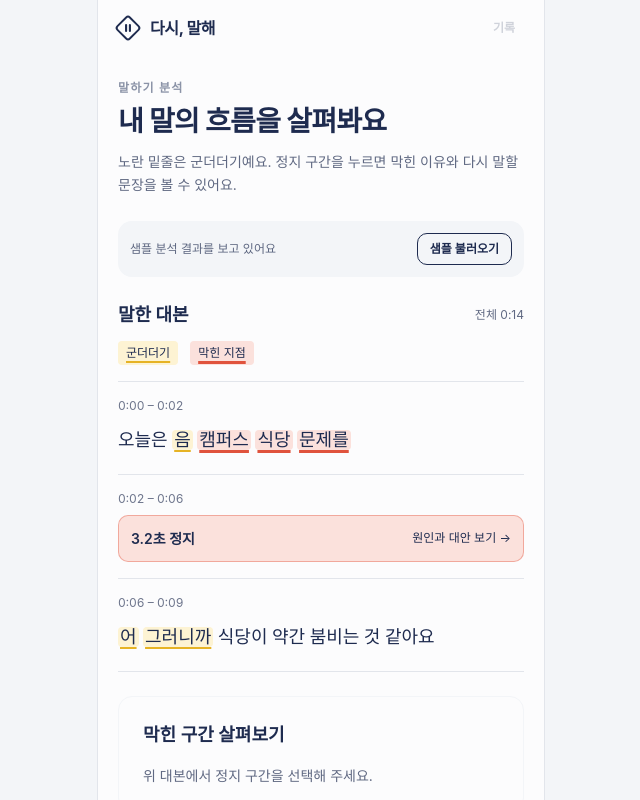
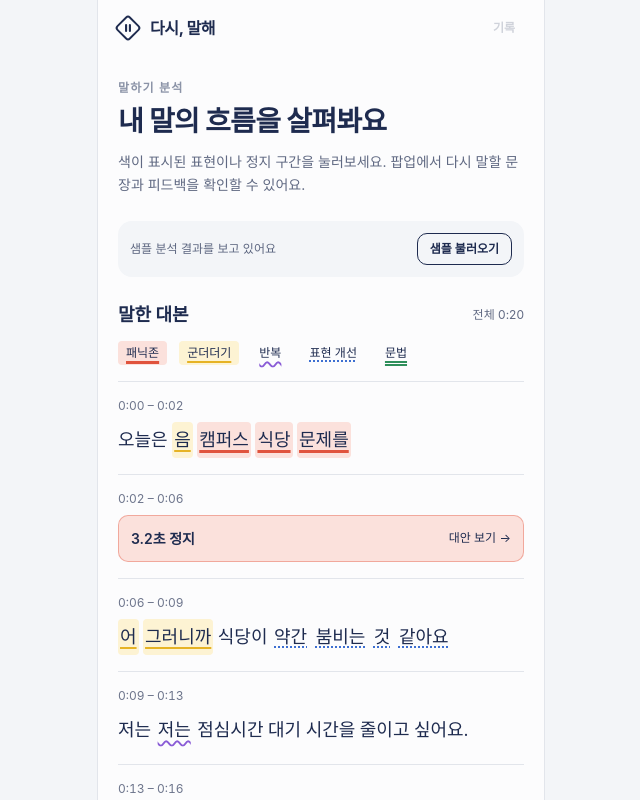
Before and after one commit to scarypants/say-it-again, a React (Vite) app in the folder frontend/: page /script in a window 1280 px wide. Both pictures are taken after a click on the button "샘플 불러오기". Shown: the top 800 px of the page, without its empty margins (319-959 px from the left). Built offline with nearby package versions, Linux system fonts and the light colour scheme; a web font is replaced by a local one.

Commit message:
feat(script): add five-category feedback modal (#14)

```diff
--- a/frontend/src/mocks/analyze.sample.json
+++ b/frontend/src/mocks/analyze.sample.json
@@ -1,23 +1,62 @@
 {
-  "duration": 14.2,
+  "duration": 20,
   "lines": [
     { "start": 0.3, "end": 2.9, "words": ["오늘은", "음", "캠퍼스", "식당", "문제를"] },
     { "start": 2.9, "end": 6.1, "words": [], "pause": true },
-    { "start": 6.1, "end": 9.4, "words": ["어", "그러니까", "식당이", "약간", "붐비는", "것", "같아요"] }
+    {
+      "start": 6.1,
+      "end": 9.4,
+      "words": ["어", "그러니까", "식당이", "약간", "붐비는", "것", "같아요"]
+    },
+    {
+      "start": 9.4,
+      "end": 13.2,
+      "words": ["저는", "저는", "점심시간", "대기", "시간을", "줄이고", "싶어요."]
+    },
+    {
+      "start": 13.2,
+      "end": 16.5,
+      "words": ["학생들이", "식당을", "이용할", "수", "있도록", "할려고", "합니다."]
+    },
+    {
+      "start": 16.5,
+      "end": 20,
+      "words": ["예약", "시스템을", "도입하면", "더", "편하게", "이용할", "수", "있습니다."]
+    }
   ],
   "fillers": { "0": [1], "2": [0, 1] },
-  "repeats": {},
+  "repeats": { "3": [1] },
   "panic": {
-    "1": { "reason": "주제를 꺼낸 직후 근거로 넘어가는 연결 문장이 준비되지 않았습니다.", "altScript": "오늘은 캠퍼스 식당 문제를 이야기하려 합니다. 점심시간 대기 시간이 평균 20분입니다." }
+    "1": {
+      "reason": "",
+      "altScript": "오늘은 캠퍼스 식당 문제를 이야기하려 합니다. 점심시간 대기 시간이 평균 20분입니다."
+    }
   },
   "highlight": {
-    "2": [[3, 6, "모호한 표현", "식당이 붐빕니다", "vague"]]
+    "2": [
+      [
+        3,
+        6,
+        "모호한 추측 표현 대신 관찰한 상황을 구체적으로 말해보세요.",
+        "점심시간에는 식당이 붐빕니다",
+        "vague"
+      ]
+    ],
+    "4": [[5, 5, "'하다'에는 '-려고'를 붙여 '하려고'라고 말해요.", "하려고", "grammar"]]
   },
-  "stats": { "wpm": 92, "fillerCount": 3, "panicCount": 1, "panicTotalSec": 3.2, "score": 71 },
-  "fillerTop": [{ "word": "음", "count": 1 }, { "word": "어", "count": 1 }, { "word": "그러니까", "count": 1 }],
+  "stats": { "wpm": 102, "fillerCount": 3, "panicCount": 1, "panicTotalSec": 3.2, "score": 71 },
+  "fillerTop": [
+    { "word": "음", "count": 1 },
+    { "word": "어", "count": 1 },
+    { "word": "그러니까", "count": 1 }
+  ],
   "summary": {
     "headline": "내용은 명확하지만 도입 직후 연결이 끊깁니다.",
-    "topPriorities": ["주제 → 근거 연결 문장 준비", "'어/그러니까' 줄이기", "'~것 같아요' 대신 단정형"],
+    "topPriorities": [
+      "주제 → 근거 연결 문장 준비",
+      "군더더기와 반복 표현 줄이기",
+      "모호한 표현과 '할려고'를 고쳐 말하기"
+    ],
     "modeComment": "강의 발표는 첫 30초 구조가 중요합니다."
   }
 }
--- /dev/null
+++ b/frontend/src/pages/script/components/FeedbackModal.tsx
@@ -0,0 +1,86 @@
+import { useEffect, useRef } from "react";
+import { categories, type Feedback } from "../feedback";
+
+export default function FeedbackModal({
+  feedback,
+  time,
+  onClose,
+}: {
+  feedback: Feedback[];
+  time: string;
+  onClose: () => void;
+}) {
+  const dialog = useRef<HTMLDialogElement>(null);
+  const open = feedback.length > 0;
+  useEffect(() => {
+    const element = dialog.current;
+    if (open && !element?.open) element?.showModal();
+    else if (!open && element?.open) element.close();
+    return () => {
+      element?.close();
+    };
+  }, [open]);
+
+  return (
+    <dialog
+      ref={dialog}
+      id="script-feedback"
+      className="modal"
+      aria-labelledby="feedback-title"
+      onCancel={(event) => {
+        event.preventDefault();
+        onClose();
+      }}
+    >
+      <div className="modal-box max-h-[calc(100svh-2rem)] w-[calc(100%-2rem)] max-w-md overflow-y-auto p-5">
+        <button
+          type="button"
+          className="btn btn-sm btn-circle btn-ghost absolute top-3 right-3"
+          aria-label="피드백 닫기"
+          onClick={onClose}
+          autoFocus
+        >
+          <span aria-hidden="true" className="text-xl">
+            ×
+          </span>
+        </button>
+        <h2 id="feedback-title" className="pr-10 text-lg font-bold">
+          선택한 구간의 피드백
+        </h2>
+        <p className="mt-2 text-xs tabular-nums text-base-content/65">{time}</p>
+        <div className="mt-5 flex flex-col gap-5">
+          {feedback.map((item, index) => (
+            <section key={index} className={index ? "border-t border-base-300 pt-5" : ""}>
+              <h3
+                className={`inline rounded px-2 py-1 text-sm font-semibold underline underline-offset-4 ${categories[item.category].style}`}
+              >
+                {categories[item.category].label}
+              </h3>
+              <h4 className="mt-4 text-xs font-semibold text-base-content/70">말한 표현</h4>
+              <p className="mt-1 font-script text-lg leading-relaxed wrap-anywhere">
+                {item.original}
+              </p>
+              <div className="mt-4 rounded-box bg-base-200 p-4">
+                <h4 className="text-sm font-semibold">이렇게 다시 말해보세요</h4>
+                <p className="mt-2 font-script text-lg leading-relaxed whitespace-pre-wrap wrap-anywhere">
+                  {item.improved || "개선된 표현이 아직 준비되지 않았어요."}
+                </p>
+              </div>
+              {item.category !== "panic" && item.reason && (
+                <div className="mt-4">
+                  <h4 className="text-sm font-semibold">개선 이유</h4>
+                  <p className="mt-2 text-sm leading-relaxed wrap-anywhere">{item.reason}</p>
+                </div>
+              )}
+            </section>
+          ))}
+        </div>
+      </div>
+      <div className="modal-backdrop">
+        <button type="button" onClick={onClose} aria-label="팝업 배경을 눌러 닫기">
+          닫기
+        </button>
+      </div>
+    </dialog>
+  );
+}
--- /dev/null
+++ b/frontend/src/pages/script/feedback.ts
@@ -0,0 +1,82 @@
+import type { AnalyzeResponse } from "../../types/api";
+
+export const categories = {
+  panic: { label: "패닉존", style: "bg-hl-panic-soft decoration-hl-panic decoration-[3px]" },
+  filler: { label: "군더더기", style: "bg-hl-filler-soft decoration-hl-filler decoration-2" },
+  repeat: { label: "반복", style: "decoration-hl-repeat decoration-wavy decoration-2" },
+  expression: { label: "표현 개선", style: "decoration-hl-expr decoration-dotted decoration-2" },
+  grammar: { label: "문법", style: "decoration-hl-grammar decoration-double decoration-2" },
+};
+
+export type Feedback = {
+  category: keyof typeof categories;
+  original: string;
+  improved: string;
+  reason?: string;
+};
+
+export function panicFeedback(result: AnalyzeResponse, index: number): Feedback[] {
+  return [
+    {
+      category: "panic",
+      original: result.lines[index - 1]?.words.join(" ") || "말이 멈춘 구간",
+      improved: result.panic[index]?.altScript || "대안 문장이 아직 준비되지 않았어요.",
+    },
+  ];
+}
+
+export function wordFeedback(
+  result: AnalyzeResponse,
+  lineIndex: number,
+  wordIndex: number,
+): Feedback[] {
+  const line = result.lines[lineIndex];
+  const word = line?.words[wordIndex];
+  if (!word || line.pause) return [];
+  const feedback: Feedback[] = [];
+  if (result.fillers[lineIndex]?.includes(wordIndex)) {
+    feedback.push({
+      category: "filler",
+      original: word,
+      improved: line.words
+        .filter((_, index) => !result.fillers[lineIndex]?.includes(index))
+        .join(" "),
+      reason: "군더더기를 빼고 문장을 이어 말해보세요.",
+    });
+  }
+  if (result.repeats[lineIndex]?.includes(wordIndex)) {
+    feedback.push({
+      category: "repeat",
+      original: word,
+      improved: line.words
+        .filter(
+          (word, index) =>
+            !result.repeats[lineIndex]?.includes(index) || line.words.indexOf(word) === index,
+        )
+        .join(" "),
+      reason: "반복된 단어를 줄여 같은 내용을 간결하게 전달해보세요.",
+    });
+  }
+  for (const [start, end, reason, improved, type] of result.highlight[lineIndex] ?? []) {
+    if (
+      !Number.isInteger(start) ||
+      !Number.isInteger(end) ||
+      start < 0 ||
+      end >= line.words.length ||
+      start > end
+    )
+      continue;
+    if (wordIndex >= start && wordIndex <= end) {
+      feedback.push({
+        category: type === "grammar" ? "grammar" : "expression",
+        original: line.words.slice(start, end + 1).join(" "),
+        improved,
+        reason,
+      });
+    }
+  }
+  if (result.lines[lineIndex + 1]?.pause && wordIndex >= Math.max(0, line.words.length - 3)) {
+    feedback.push(...panicFeedback(result, lineIndex + 1));
+  }
+  return feedback;
+}
--- a/frontend/src/pages/script/index.tsx
+++ b/frontend/src/pages/script/index.tsx
@@ -1,8 +1,9 @@
-import { useEffect, useRef } from "react";
 import { Link, useSearchParams } from "react-router";
 import sample from "../../mocks/analyze.sample.json";
 import { useAnalysis } from "../../store/analysis";
 import type { AnalyzeResponse } from "../../types/api";
+import FeedbackModal from "./components/FeedbackModal";
+import { categories, panicFeedback, wordFeedback } from "./feedback";
 
 const sampleResult = sample as unknown as AnalyzeResponse;
 const canLoadSample = import.meta.env.DEV || import.meta.env.VITE_USE_MOCK === "true";
@@ -22,37 +23,37 @@ function silenceDuration(start: number, end: number) {
 export default function ScriptPage() {
   const { result, setResult } = useAnalysis();
   const [searchParams, setSearchParams] = useSearchParams();
-  const detailHeading = useRef<HTMLHeadingElement>(null);
   const lineParam = searchParams.get("line");
+  const wordParam = searchParams.get("word");
+  const selectedWord =
+    wordParam !== null && /^\d+$/.test(wordParam) ? Number(wordParam) : undefined;
   const requestedIndex =
     lineParam !== null && /^\d+$/.test(lineParam) ? Number(lineParam) : undefined;
   const selectedIndex =
-    requestedIndex !== undefined && result?.lines[requestedIndex]?.pause
-      ? requestedIndex
-      : undefined;
+    requestedIndex !== undefined && result?.lines[requestedIndex] ? requestedIndex : undefined;
   const selectedLine = selectedIndex === undefined ? undefined : result?.lines[selectedIndex];
-  const selectedPanic = selectedIndex === undefined ? undefined : result?.panic[selectedIndex];
+  const feedback =
+    result && selectedIndex !== undefined
+      ? selectedLine?.pause
+        ? panicFeedback(result, selectedIndex)
+        : selectedWord !== undefined
+          ? wordFeedback(result, selectedIndex, selectedWord)
+          : []
+      : [];
   const hasScript = Boolean(result?.lines.length);
   const isSample = result === sampleResult;
-  const pauseCount = result?.lines.filter((line) => line.pause).length ?? 0;
-
-  useEffect(() => {
-    if (selectedIndex === undefined) {
-      window.scrollTo({ top: 0, behavior: "instant" });
-      return;
-    }
-    detailHeading.current?.focus({ preventScroll: true });
-    detailHeading.current?.scrollIntoView({ behavior: "instant", block: "start" });
-  }, [selectedIndex, result]);
-
-  function selectPanic(index: number) {
-    if (index === selectedIndex) {
-      detailHeading.current?.focus({ preventScroll: true });
-      detailHeading.current?.scrollIntoView({ behavior: "instant", block: "start" });
-      return;
-    }
+  function selectFeedback(index: number, word?: number) {
     const next = new URLSearchParams(searchParams);
     next.set("line", String(index));
+    if (word === undefined) next.delete("word");
+    else next.set("word", String(word));
+    setSearchParams(next, { replace: true });
+  }
+
+  function closeFeedback() {
+    const next = new URLSearchParams(searchParams);
+    next.delete("line");
+    next.delete("word");
     setSearchParams(next, { replace: true });
   }
 
@@ -64,7 +65,8 @@ export default function ScriptPage() {
           내 말의 흐름을 살펴봐요
         </h1>
         <p className="mt-3 text-sm leading-relaxed text-base-content/70">
-          노란 밑줄은 군더더기예요. 정지 구간을 누르면 막힌 이유와 다시 말할 문장을 볼 수 있어요.
+          색이 표시된 표현이나 정지 구간을 눌러보세요. 팝업에서 다시 말할 문장과 피드백을 확인할 수
+          있어요.
         </p>
       </header>
 
@@ -79,6 +81,7 @@ export default function ScriptPage() {
             onClick={() => {
               const next = new URLSearchParams(searchParams);
               next.delete("line");
+              next.delete("word");
               setSearchParams(next, { replace: true });
               setResult(sampleResult);
             }}
@@ -115,18 +118,19 @@ export default function ScriptPage() {
                 </span>
               </div>
               <div className="mt-3 flex flex-wrap gap-3 text-xs" aria-label="하이라이트 범례">
-                <span className="rounded bg-hl-filler-soft px-2 py-1 underline decoration-hl-filler decoration-2 underline-offset-4">
-                  군더더기
-                </span>
-                <span className="rounded bg-hl-panic-soft px-2 py-1 underline decoration-hl-panic decoration-[3px] underline-offset-4">
-                  막힌 지점
-                </span>
+                {Object.entries(categories).map(([key, category]) => (
+                  <span
+                    key={key}
+                    className={`rounded px-2 py-1 underline underline-offset-4 ${category.style}`}
+                  >
+                    {category.label}
+                  </span>
+                ))}
               </div>
 
               <ol className="mt-4 divide-y divide-base-300 border-y border-base-300">
                 {result.lines.map((line, lineIndex) => {
                   const isSelected = selectedIndex === lineIndex;
-                  const followedByPause = Boolean(result.lines[lineIndex + 1]?.pause);
                   return (
                     <li key={lineIndex} className="py-4">
                       <p className="mb-2 text-xs tabular-nums text-base-content/65">
@@ -138,37 +142,38 @@ export default function ScriptPage() {
                           type="button"
                           className={`btn h-auto min-h-11 w-full justify-between gap-2 whitespace-normal border-hl-panic/40 bg-hl-panic-soft px-3 py-3 text-base-content hover:border-hl-panic hover:bg-hl-panic-soft ${isSelected ? "ring-2 ring-hl-panic ring-offset-2" : ""}`}
                           aria-expanded={isSelected}
-                          aria-controls="panic-detail"
-                          aria-label={`${timestamp(line.start)}부터 ${silenceDuration(line.start, line.end)}초 정지, 원인과 대안 보기`}
-                          onClick={() => selectPanic(lineIndex)}
+                          aria-haspopup="dialog"
+                          aria-controls="script-feedback"
+                          aria-label={`${timestamp(line.start)}부터 ${silenceDuration(line.start, line.end)}초 정지, 대안 보기`}
+                          onClick={() => selectFeedback(lineIndex)}
                         >
                           <span>{silenceDuration(line.start, line.end)}초 정지</span>
-                          <span className="text-xs font-normal">원인과 대안 보기 →</span>
+                          <span className="text-xs font-normal">대안 보기 →</span>
                         </button>
                       ) : (
                         <p className="font-script text-lg leading-loose wrap-anywhere">
                           {line.words.map((word, wordIndex) => {
-                            const filler = result.fillers[lineIndex]?.includes(wordIndex);
-                            const panic =
-                              followedByPause && wordIndex >= Math.max(0, line.words.length - 3);
+                            const issues = wordFeedback(result, lineIndex, wordIndex);
+                            const labels = [
+                              ...new Set(issues.map((item) => categories[item.category].label)),
+                            ].join(" · ");
                             return (
                               <span key={wordIndex}>
-                                <span
-                                  title={
-                                    [filler && "군더더기", panic && "정지 직전 구간"]
-                                      .filter(Boolean)
-                                      .join(" · ") || undefined
-                                  }
-                                  className={
-                                    panic
-                                      ? "rounded bg-hl-panic-soft px-0.5 underline decoration-hl-panic decoration-[3px] underline-offset-4"
-                                      : filler
-                                        ? "rounded bg-hl-filler-soft px-0.5 underline decoration-hl-filler decoration-2 underline-offset-4"
-                                        : undefined
-                                  }
-                                >
-                                  {word}
-                                </span>{" "}
+                                {issues.length ? (
+                                  <button
+                                    type="button"
+                                    title={labels}
+                                    aria-label={`${word}: ${labels} 피드백 보기`}
+                                    aria-haspopup="dialog"
+                                    aria-controls="script-feedback"
+                                    onClick={() => selectFeedback(lineIndex, wordIndex)}
+                                    className={`cursor-pointer rounded px-0.5 text-left underline underline-offset-4 hover:brightness-90 ${categories[issues[0].category].style}`}
+                                  >
+                                    {word}
+                                  </button>
+                                ) : (
+                                  word
+                                )}{" "}
                               </span>
                             );
                           })}
@@ -180,58 +185,21 @@ export default function ScriptPage() {
               </ol>
             </section>
 
-            <section
-              id="panic-detail"
-              className="card card-border bg-base-100"
-              aria-labelledby="panic-title"
-            >
-              <div className="card-body gap-4">
-                <h2
-                  id="panic-title"
-                  ref={detailHeading}
-                  tabIndex={-1}
-                  className="card-title text-lg"
-                >
-                  {selectedLine
-                    ? `${silenceDuration(selectedLine.start, selectedLine.end)}초, 왜 막혔을까요?`
-                    : "막힌 구간 살펴보기"}
-                </h2>
-                {selectedLine ? (
-                  <>
-                    <p className="text-xs tabular-nums text-base-content/65">
-                      {timestamp(selectedLine.start)} – {timestamp(selectedLine.end)} 구간
-                    </p>
-                    <div aria-live="polite" className="flex flex-col gap-4">
-                      <div>
-                        <h3 className="text-sm font-semibold">막힌 이유</h3>
-                        <p className="mt-2 text-sm leading-relaxed wrap-anywhere">
-                          {selectedPanic?.reason || "이 구간의 원인 분석이 아직 도착하지 않았어요."}
-                        </p>
-                      </div>
-                      <div className="rounded-box bg-base-200 p-4">
-                        <h3 className="text-sm font-semibold">이렇게 다시 말해보세요</h3>
-                        <p className="mt-2 font-script text-lg leading-relaxed whitespace-pre-wrap wrap-anywhere">
-                          {selectedPanic?.altScript || "대안 문장이 준비되면 여기에 표시할게요."}
-                        </p>
-                      </div>
-                    </div>
-                  </>
-                ) : (
-                  <p className="text-sm leading-relaxed text-base-content/70">
-                    {pauseCount
-                      ? "위 대본에서 정지 구간을 선택해 주세요."
-                      : "2초 이상 멈춘 구간이 없어요. 자연스럽게 말을 이어갔어요."}
-                  </p>
-                )}
-              </div>
-            </section>
-
             <Link to="/summary" className="btn btn-primary btn-lg btn-block">
               총평 보기
             </Link>
           </>
         )
       )}
+      <FeedbackModal
+        feedback={feedback}
+        onClose={closeFeedback}
+        time={
+          selectedLine
+            ? `${timestamp(selectedLine.start)} – ${timestamp(selectedLine.end)} 구간`
+            : ""
+        }
+      />
     </div>
   );
 }
--- a/frontend/src/pages/summary/index.tsx
+++ b/frontend/src/pages/summary/index.tsx
@@ -184,7 +184,7 @@ export default function SummaryPage() {
               말이 멈춘 순간
             </h2>
             <p className="mt-2 text-sm text-base-content/70">
-              구간을 누르면 대본의 원인과 대안으로 이동해요.
+              구간을 누르면 대본의 대안 문장을 팝업으로 볼 수 있어요.
             </p>
             {pauses.length ? (
               <ol className="mt-3 flex flex-col gap-2">
@@ -221,7 +221,7 @@ export default function SummaryPage() {
                     to={`/script?line=${line.index}`}
                     className="link text-xs text-base-content/70"
                   >
-                    {timestamp(line.start)} 구간의 원인 보기
+                    {timestamp(line.start)} 구간의 대안 보기
                   </Link>
                   <p className="mt-2 font-script text-lg leading-relaxed whitespace-pre-wrap wrap-anywhere">
                     {result.panic[line.index].altScript}
```
